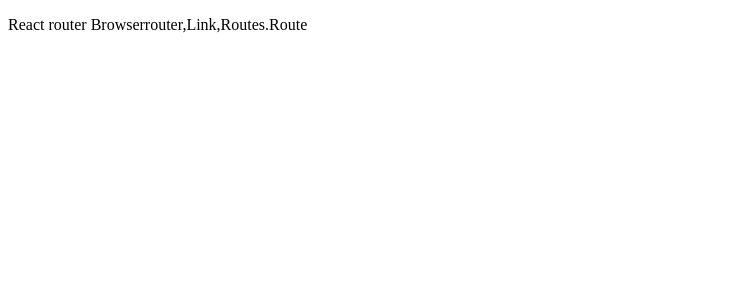
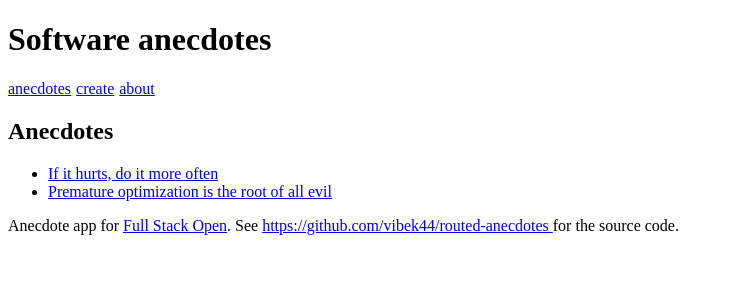
Before and after one commit to vibek44/routed-anecdotes, a React (Vite) app: page / in a window 1280 px wide. Shown: the top 300 px of the page, without its empty margins (0-730 px from the left). Built offline with nearby package versions, Linux system fonts and the light colour scheme.

Commit message:
adding react-react-dom as dev dependency

```diff
--- a/package.json
+++ b/package.json
@@ -11,7 +11,8 @@
   },
   "dependencies": {
     "react": "^18.2.0",
-    "react-dom": "^18.2.0"
+    "react-dom": "^18.2.0",
+    "react-router-dom": "^6.22.1"
   },
   "devDependencies": {
     "@types/react": "^18.2.55",
--- a/src/App.jsx
+++ b/src/App.jsx
@@ -1,15 +1,72 @@
 import { useState } from 'react'
+import {
+  Routes, Route, useMatch,
+  useNavigate
+} from 'react-router-dom'
+import Notification from './components/Notification'
+
+import MenuLink from './components/MenuLink'
+import AnecdoteList from './components/AnecdoteList'
+import About from './components/About'
+import Footer from './components/Footer'
+import AddNew from './components/AddNew'
+import Anecdote from './components/Anecdote'
 
 
 
 function App() {
-  const [count, setCount] = useState(0)
+  const navigate=useNavigate()
+  const [anecdotes, setAnecdotes] = useState([
+    {
+      content: 'If it hurts, do it more often',
+      author: 'Jez Humble',
+      info: 'https://martinfowler.com/bliki/FrequencyReducesDifficulty.html',
+      votes: 0,
+      id: 1
+    },
+    {
+      content: 'Premature optimization is the root of all evil',
+      author: 'Donald Knuth',
+      info: 'http://wiki.c2.com/?PrematureOptimization',
+      votes: 0,
+      id: 2
+    }
+  ])
+  const [notification,setNotification]=useState('')
+
+
+  const match=useMatch('anecdote/:id')  //useMatch reads id from URL and put in object params
+  const anecdote=match
+    ? anecdotes.find(el=>el.id===Number(match.params.id))
+    : null
+
+  const createNew=(anecdoteNew)=>{
+    anecdoteNew.id=Math.round(Math.random() * 10000)
+    setAnecdotes(anecdotes.concat(anecdoteNew))
+    setNotification(`new anecdote '${anecdoteNew.content}' is created`)
+    setTimeout(()=>{
+      setNotification('')
+    },3000)
+    navigate('/')
+
+
+  }
 
   return (
-    <>
-      <p>React router Browserrouter,Link,Routes.Route</p>
+       <div>
+        <h1>Software anecdotes</h1>
+        <MenuLink/>
+        <Notification notification={notification}/>
+        <Routes>
+          <Route path='/create' element={<AddNew createNew={createNew}/>}/>
+          <Route path='/about' element={<About/>}/>
+          <Route path='/anecdote/:id' element={<Anecdote anecdote={anecdote}/>}/>
+          <Route path='/anecdotes' element={ <AnecdoteList anecdotes={anecdotes}/>}/>
+          <Route path='/' element={<AnecdoteList anecdotes={anecdotes}/>} />
+        </Routes>
+        <Footer/>
+      </div>
 
-    </>
   )
 }
 
```
